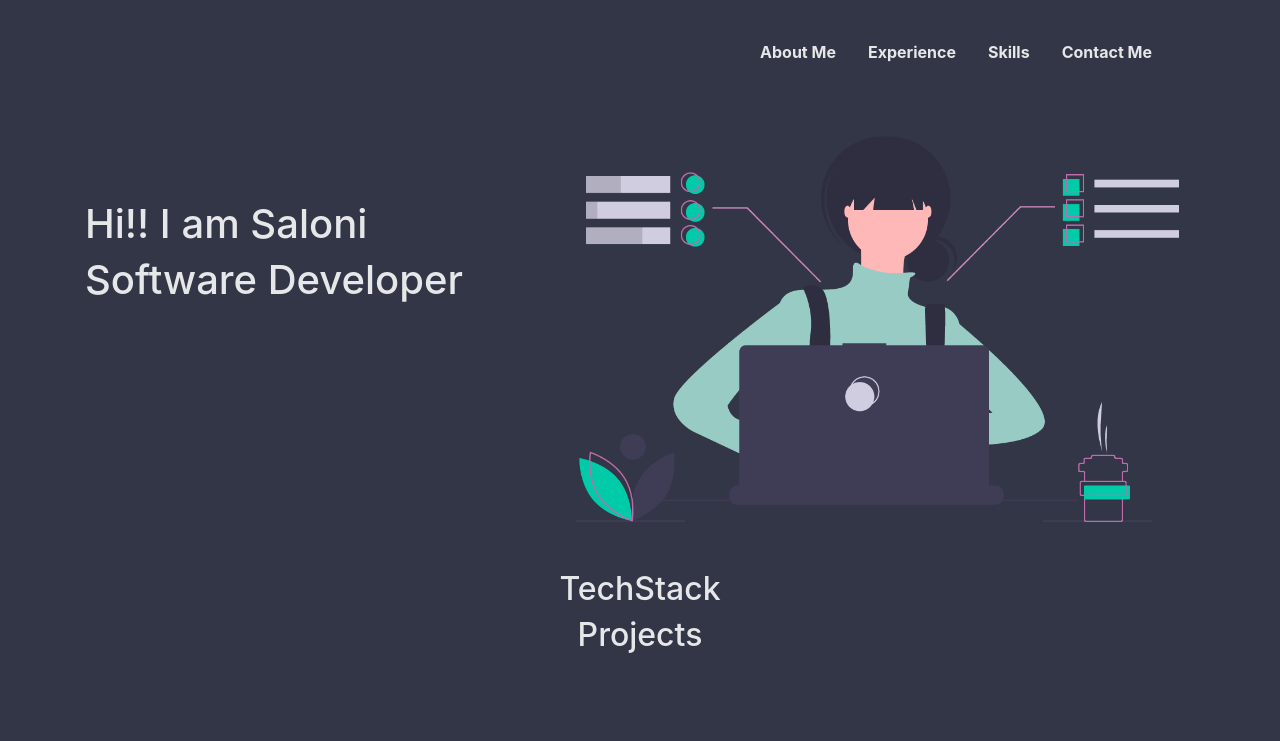
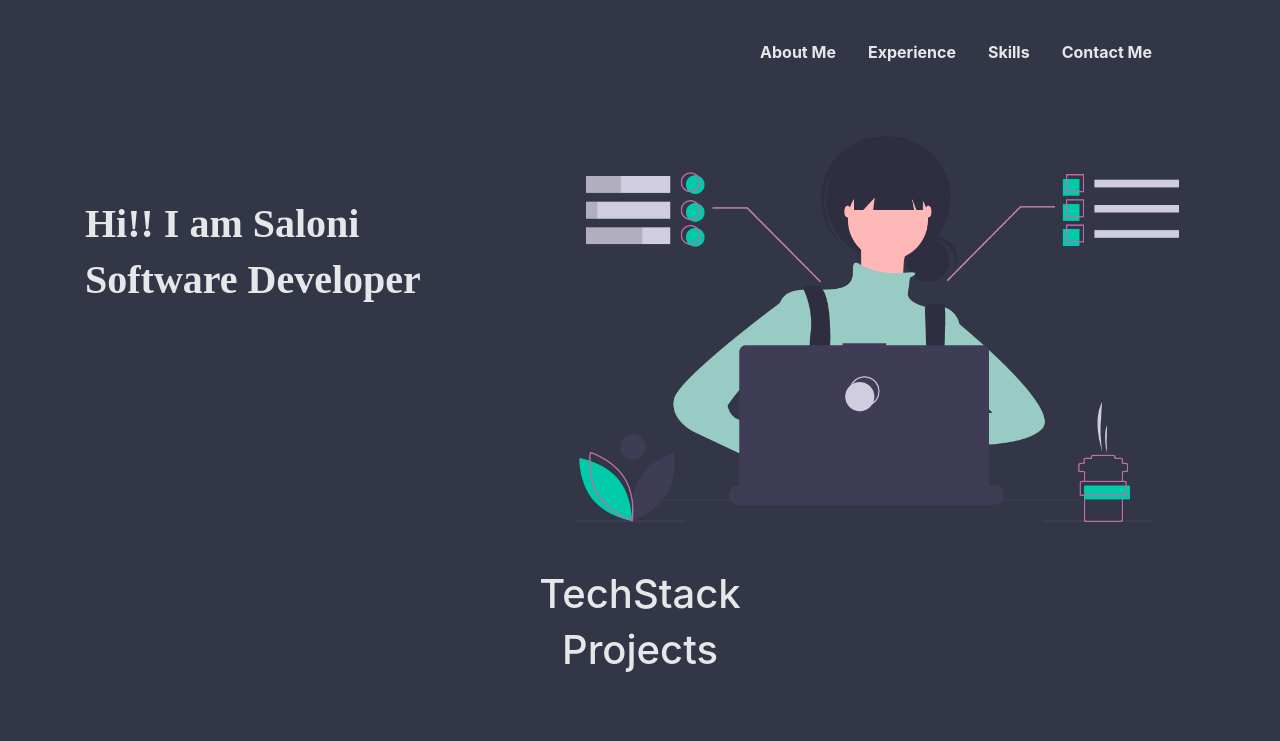
Before and after one commit to saloniagrawal25/Portfolio, a React (Create React App) app: page / in a window 1280 px wide. Shown: the top 741 px of the page. Built offline with nearby package versions, Linux system fonts and the light colour scheme.

Commit message:
Minor Updates

```diff
--- a/src/index.scss
+++ b/src/index.scss
@@ -7,7 +7,7 @@ body {
 
 body {
   margin: 0;
-  font-family: -apple-system, BlinkMacSystemFont, "Segoe UI", "Roboto", "Oxygen",
+  font-family: -apple-system, BlinkMacSystemFont,"Great Vibes" , cursive, "Segoe UI", "Roboto", "Oxygen",
     "Ubuntu", "Cantarell", "Fira Sans", "Droid Sans", "Helvetica Neue",
     sans-serif;
   -webkit-font-smoothing: antialiased;
--- a/src/pages/Profile/profile.scss
+++ b/src/pages/Profile/profile.scss
@@ -9,6 +9,13 @@
   text-align: left;
 }
 
+.main-heading h1{
+  font: {
+    weight: bold;
+    family: "Great Vibes" , cursive
+  }
+}
+
 .container{
   padding: 2rem;
 }
--- a/src/pages/Projects/Projects.jsx
+++ b/src/pages/Projects/Projects.jsx
@@ -3,7 +3,7 @@ import React from "react";
 export default function Projects() {
   return (
     <div>
-      <h2>Projects</h2>
+      <h1>Projects</h1>
     </div>
   );
 }
--- a/src/pages/TechStack/TechStack.jsx
+++ b/src/pages/TechStack/TechStack.jsx
@@ -3,7 +3,7 @@ import React from "react";
 export default function TechStack() {
   return (
     <div>
-      <h2>TechStack</h2>
+      <h1>TechStack</h1>
     </div>
   );
 }
--- a/src/styles/app.scss
+++ b/src/styles/app.scss
@@ -1,8 +1,5 @@
 $primary-color: #00cba9;
 
-// h1{
-//   color: $primary-color;
-// }
 
 .site {
   display: flex;
@@ -16,11 +13,13 @@ $primary-color: #00cba9;
 
 ::-moz-selection {
   /* Code for Firefox */
-  background: $primary-color;
+  color: $primary-color;
+  background-color: white;
 }
 
 ::selection {
-  background: $primary-color;
+  color: $primary-color;
+  background-color: white;
 }
 .link {
   text-decoration: none;
```
